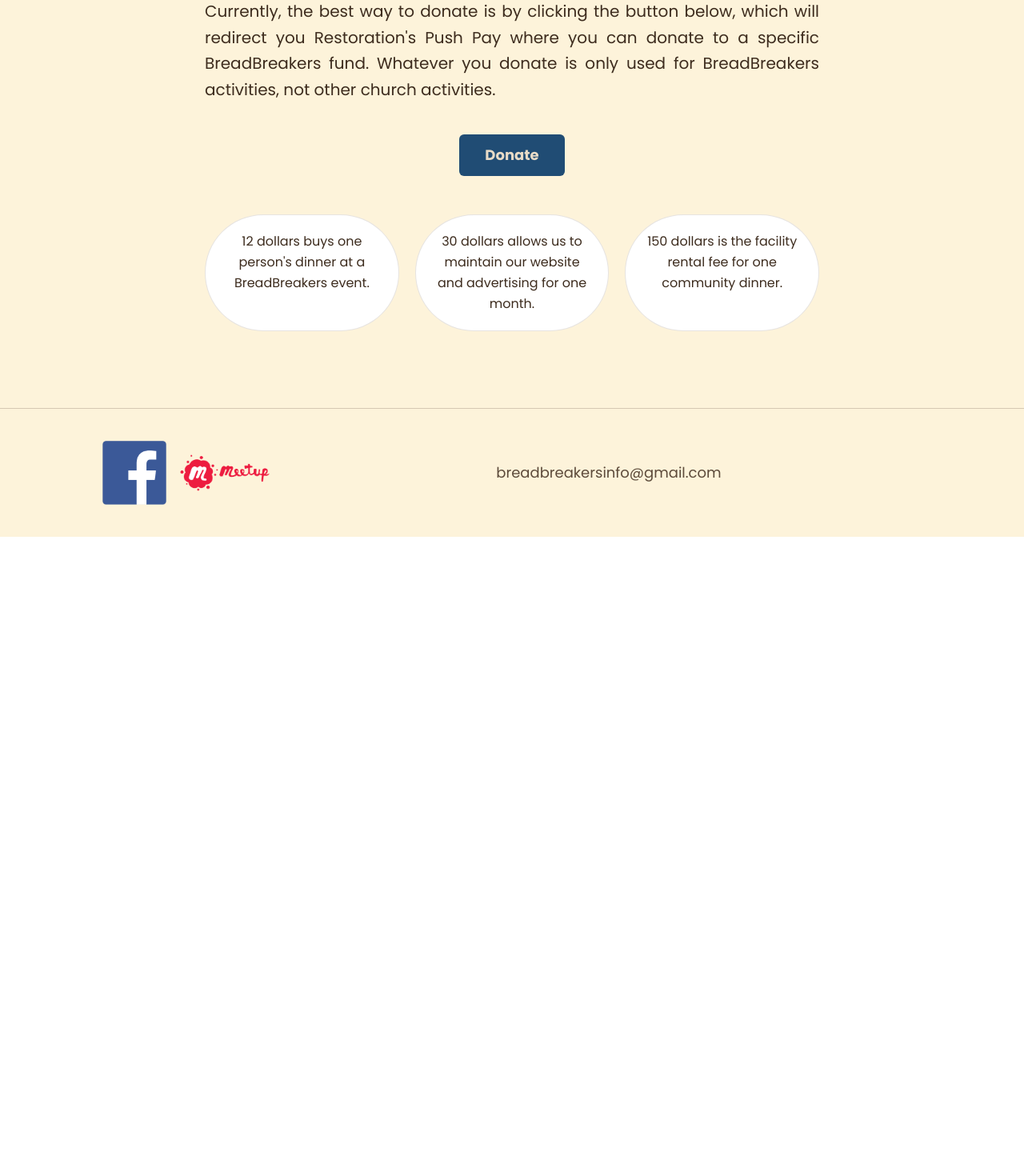
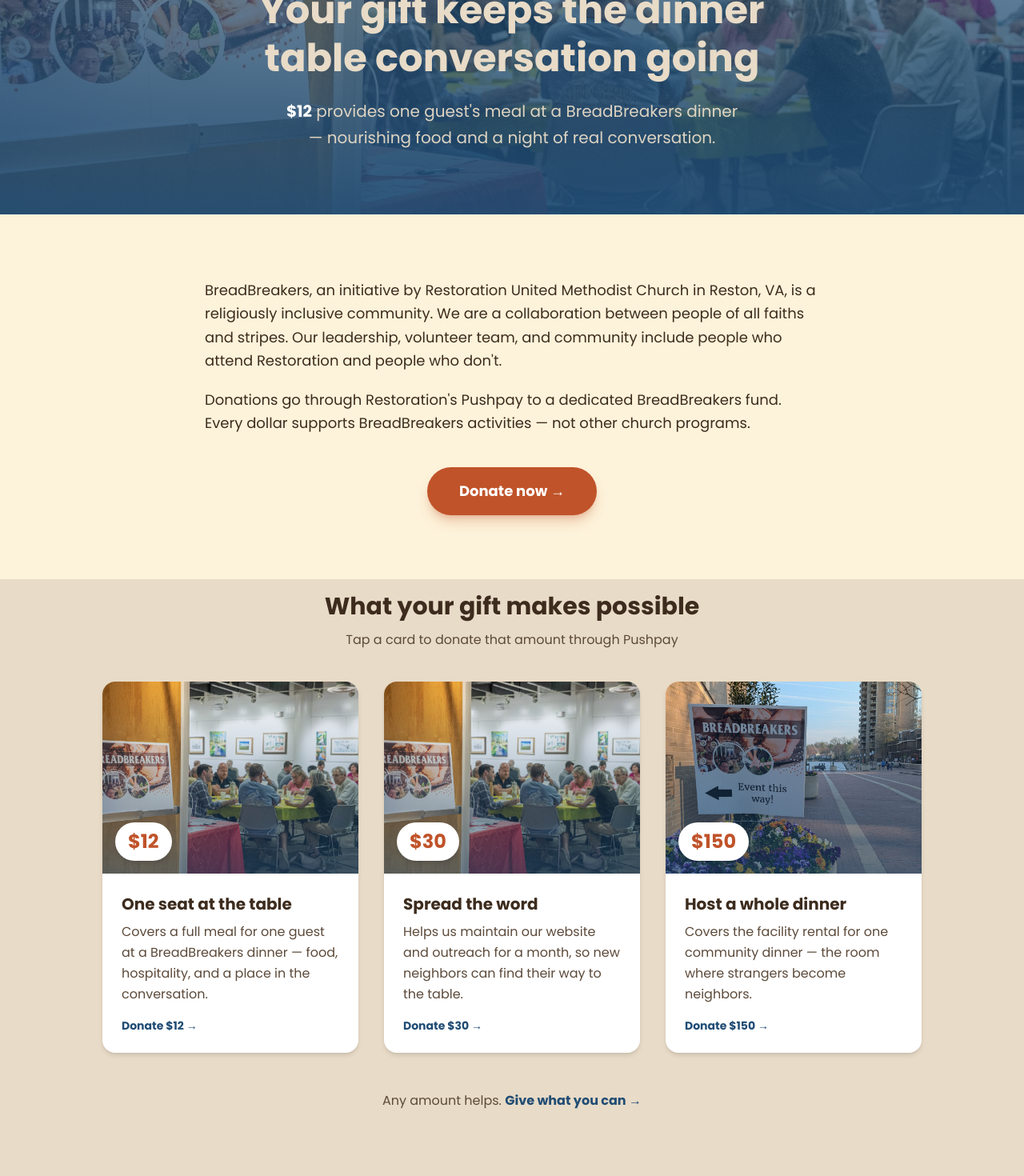
Before and after one commit to sophiafeld1/breadbreakers-site, a Next.js app: page /donate in a window 1280 px wide. Shown: the part 380-1850 px from the top of the page at 80% size. Before the commit the page ends 1051 px from the top, so only its background shows below. Built offline with nearby package versions, Linux system fonts and the light colour scheme.

Commit message:
changes to donation site to look more professional, added images

```diff
--- a/src/app/donate/page.tsx
+++ b/src/app/donate/page.tsx
@@ -1,58 +1,158 @@
 import type { Metadata } from "next";
-import { links } from "@/lib/site";
+import Image from "next/image";
+import { donateUrl, images } from "@/lib/site";
 
 export const metadata: Metadata = {
   title: "Donate | BreadBreakers",
+  description:
+    "Support BreadBreakers community dinners and help bring people together across difference.",
 };
 
 const impactTiers = [
-  "12 dollars buys one person's dinner at a BreadBreakers event.",
-  "30 dollars allows us to maintain our website and advertising for one month.",
-  "150 dollars is the facility rental fee for one community dinner.",
+  {
+    amount: 12,
+    title: "One seat at the table",
+    description:
+      "Covers a full meal for one guest at a BreadBreakers dinner — food, hospitality, and a place in the conversation.",
+    image: images.eventPhoto,
+    imageAlt: "Guests sharing a BreadBreakers community dinner",
+  },
+  {
+    amount: 30,
+    title: "Spread the word",
+    description:
+      "Helps us maintain our website and outreach for a month, so new neighbors can find their way to the table.",
+    image: images.communityPhoto,
+    imageAlt: "BreadBreakers community gathered together",
+  },
+  {
+    amount: 150,
+    title: "Host a whole dinner",
+    description:
+      "Covers the facility rental for one community dinner — the room where strangers become neighbors.",
+    image: images.aboutMissionPhoto,
+    imageAlt: "BreadBreakers community meal and conversation",
+  },
 ];
 
 export default function DonatePage() {
   return (
-    <section className="bg-sand px-6 py-16 md:py-24">
+    <>
+      <section className="relative min-h-[420px] overflow-hidden md:min-h-[520px]">
+        <Image
+          src={images.eventPhoto}
+          alt="BreadBreakers community dinner"
+          fill
+          priority
+          className="object-cover"
+          sizes="100vw"
+        />
+        <div className="absolute inset-0 bg-gradient-to-t from-brand/95 via-brand/70 to-brand/40" />
+        <div className="relative flex min-h-[420px] flex-col items-center justify-end px-6 pb-14 pt-32 text-center md:min-h-[520px] md:pb-20">
+          <p className="mb-3 text-sm font-semibold uppercase tracking-[0.2em] text-cream/80">
+            Support the movement
+          </p>
+          <h1 className="max-w-3xl text-4xl font-bold leading-tight text-cream md:text-5xl">
+            Your gift keeps the dinner table conversation going
+          </h1>
+          <p className="mt-5 max-w-xl text-lg leading-relaxed text-cream/95 md:text-xl">
+            <span className="font-bold text-white">$12</span> provides one
+            guest&apos;s meal at a BreadBreakers dinner — nourishing food and a
+            night of real conversation.
+          </p>
+        </div>
+      </section>
+
+      <section className="bg-sand px-6 py-16 md:py-20">
         <div className="mx-auto max-w-3xl">
-        <div className="space-y-6 text-lg leading-relaxed text-brown-dark md:text-xl">
-          <p className="text-justify">
-            BreadBreakers, an initiative by Restoration United Methodist Church
-            in Reston, VA, is a religiously inclusive community. We are a
-            collaboration between people of all faiths and stripes. Our
-            leadership, volunteer team, and community include people who attend
-            Restoration and people who don&apos;t.
+          <div className="space-y-5 text-lg leading-relaxed text-brown-dark">
+            <p>
+              BreadBreakers, an initiative by Restoration United Methodist
+              Church in Reston, VA, is a religiously inclusive community. We are
+              a collaboration between people of all faiths and stripes. Our
+              leadership, volunteer team, and community include people who
+              attend Restoration and people who don&apos;t.
             </p>
-          <p className="text-justify">
-            Currently, the best way to donate is by clicking the button below,
-            which will redirect you Restoration&apos;s Push Pay where you can
-            donate to a specific BreadBreakers fund. Whatever you donate is
-            only used for BreadBreakers activities, not other church activities.
+            <p>
+              Donations go through Restoration&apos;s Pushpay to a dedicated
+              BreadBreakers fund. Every dollar supports BreadBreakers activities
+              — not other church programs.
             </p>
           </div>
 
           <div className="mt-10 flex justify-center">
             <a
-            href={links.donate}
+              href={donateUrl()}
               target="_blank"
               rel="noreferrer"
-            className="rounded-md bg-brand px-8 py-3 text-lg font-semibold text-cream transition-opacity hover:opacity-90"
+              className="rounded-full bg-[#c0532a] px-10 py-4 text-lg font-bold text-white shadow-lg shadow-[#c0532a]/30 transition-all hover:bg-[#a8461f] hover:shadow-xl"
             >
-            Donate
+              Donate now →
             </a>
-        </div>
-
-        <div className="mt-12 grid gap-5 md:grid-cols-3">
-          {impactTiers.map((tier) => (
-            <p
-              key={tier}
-              className="rounded-full border border-brown/15 bg-white px-6 py-5 text-center text-sm leading-relaxed text-brown-dark md:text-base"
-            >
-              {tier}
-            </p>
-          ))}
           </div>
         </div>
       </section>
+
+      <section className="bg-cream px-6 pb-20 pt-4 md:pb-28">
+        <div className="mx-auto max-w-5xl">
+          <h2 className="mb-3 text-center text-2xl font-bold text-brown-dark md:text-3xl">
+            What your gift makes possible
+          </h2>
+          <p className="mb-10 text-center text-brown">
+            Tap a card to donate that amount through Pushpay
+          </p>
+
+          <div className="grid gap-8 md:grid-cols-3">
+            {impactTiers.map((tier) => (
+              <a
+                key={tier.amount}
+                href={donateUrl(tier.amount)}
+                target="_blank"
+                rel="noreferrer"
+                aria-label={`Donate $${tier.amount} — ${tier.title}`}
+                className="group overflow-hidden rounded-2xl bg-white shadow-md transition-all duration-200 hover:-translate-y-1 hover:shadow-xl"
+              >
+                <div className="relative aspect-[4/3] overflow-hidden">
+                  <Image
+                    src={tier.image}
+                    alt={tier.imageAlt}
+                    fill
+                    className="object-cover transition-transform duration-300 group-hover:scale-105"
+                    sizes="(max-width: 768px) 100vw, 33vw"
+                  />
+                  <div className="absolute inset-0 bg-gradient-to-t from-brand/60 to-transparent" />
+                  <div className="absolute bottom-4 left-4 rounded-full bg-white px-4 py-2 shadow-md">
+                    <span className="text-2xl font-bold text-[#c0532a]">
+                      ${tier.amount}
+                    </span>
+                  </div>
+                </div>
+                <div className="p-6">
+                  <h3 className="mb-2 text-xl font-bold text-brown-dark">
+                    {tier.title}
+                  </h3>
+                  <p className="leading-relaxed text-brown">{tier.description}</p>
+                  <p className="mt-4 text-sm font-semibold text-brand group-hover:underline">
+                    Donate ${tier.amount} →
+                  </p>
+                </div>
+              </a>
+            ))}
+          </div>
+
+          <p className="mt-12 text-center text-brown">
+            Any amount helps.{" "}
+            <a
+              href={donateUrl()}
+              target="_blank"
+              rel="noreferrer"
+              className="font-semibold text-brand underline-offset-2 hover:underline"
+            >
+              Give what you can →
+            </a>
+          </p>
+        </div>
+      </section>
+    </>
   );
 }
--- a/src/lib/site.ts
+++ b/src/lib/site.ts
@@ -17,3 +17,8 @@
   donate:
     "https://pushpay.com/g/restorationrestonumc?fnd=pO6G-N7oO7FH7Mp1u-x6mA&fndv=Lock&r=No&lang=en&src=pcgl",
 };
+
+export function donateUrl(amount?: number): string {
+  if (!amount) return links.donate;
+  return `${links.donate}&a=${amount}`;
+}
```
Lines whose indentation alone changed are shown as unchanged.
